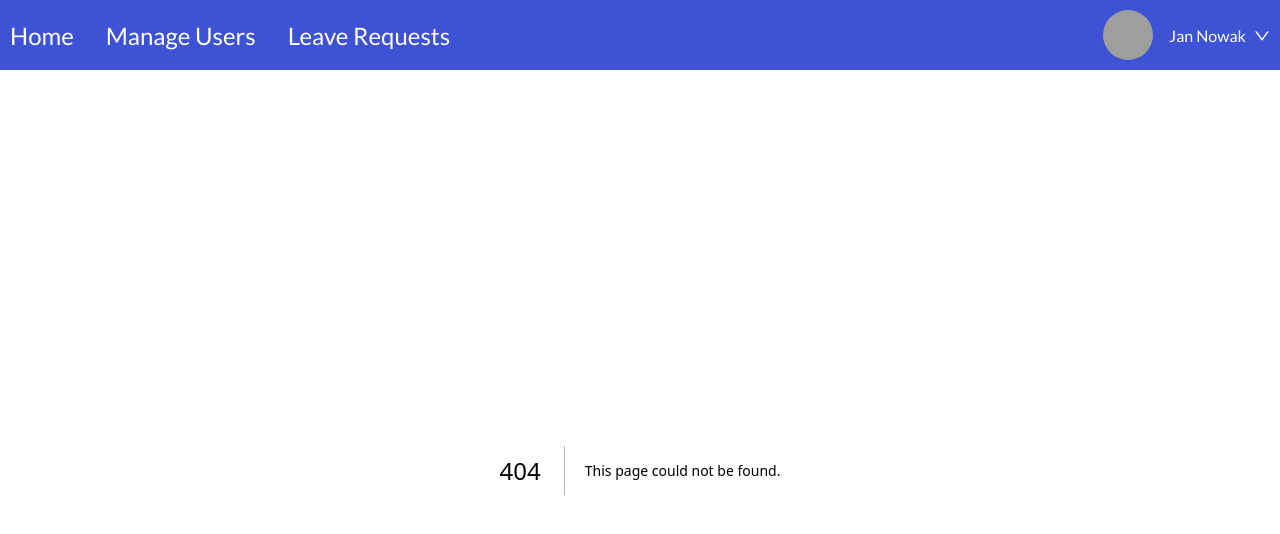
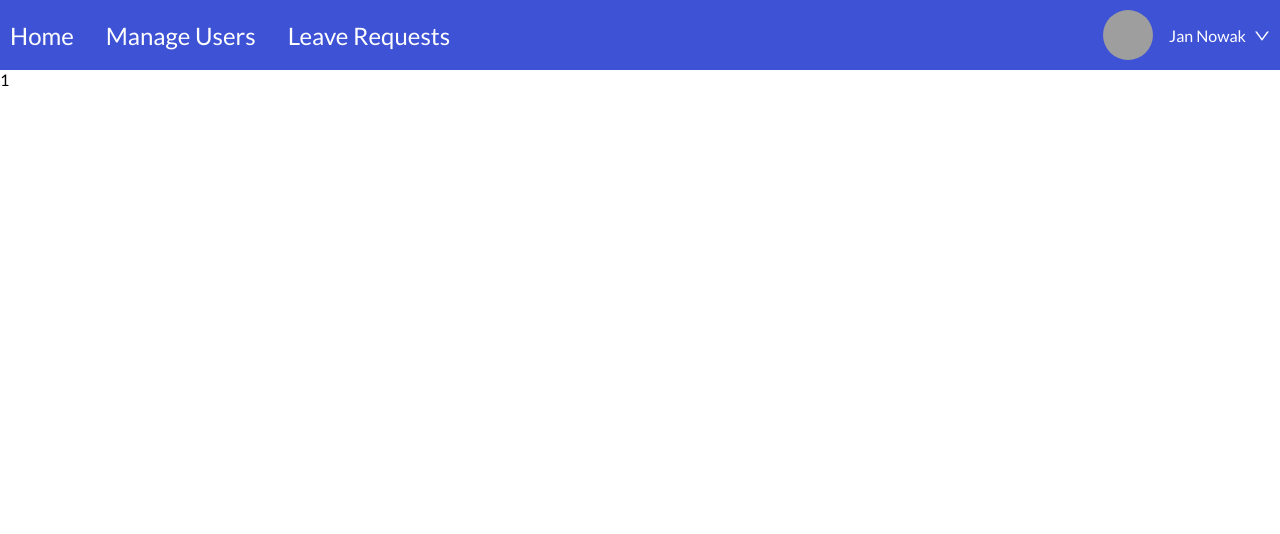
Before and after one commit to vimw/stafframe, a Next.js app: page /manager/leave-requests/1 in a window 1280 px wide. Before the commit this address had no page. Shown: the top 534 px of the page. Built offline with nearby package versions, Linux system fonts and the light colour scheme; grey boxes are pictures that could not be loaded.

Commit message:
Add basic dynamic route for displaying leave request by ID

```diff
--- /dev/null
+++ b/app/manager/leave-requests/[id]/page.tsx
@@ -0,0 +1,9 @@
+import React from 'react'
+
+const page = ({params: {id}}:any) => {
+  return (
+    <div>{id}</div>
+  )
+}
+
+export default page
```
